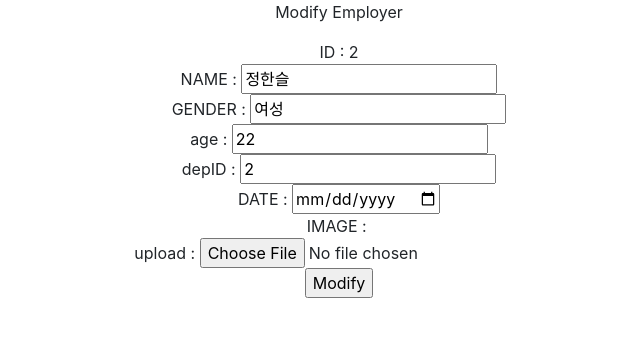
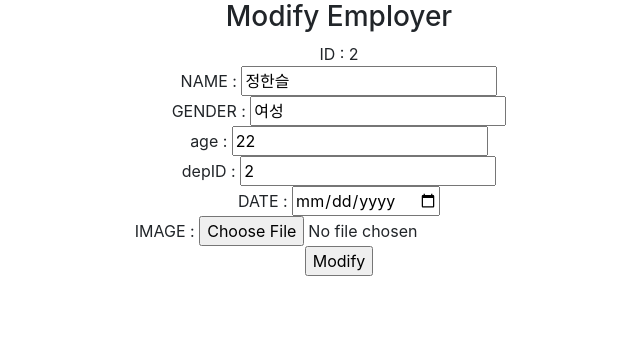
Before and after one commit to HanSeulChung/djangocompanytestpage, a Django app: a page that uses company/templates/emp/modifyEmployer.html in a window 1280 px wide. Shown: the part 56-393 px from the top of the page, without its empty margins (301-941 px from the left). Run offline with Django 4.2, Linux system fonts and the light colour scheme; data comes from the database, SQL or seed files in the repository; both versions use the stored data as it was after the commit; some libraries are stand-ins or nearby versions.

Commit message:
employer registe,modify error 수정

```diff
--- a/company/templates/dept/modifyDepartment.html
+++ b/company/templates/dept/modifyDepartment.html
@@ -9,7 +9,7 @@
 {% include 'dept/dept.navbar.html' %}
 	<body>
     <center>
-		<p>Modify Department</p>
+		<h3>Modify Department</h3>
 
 		{% if department_info %}
 		<form action="{% url 'company:modConD' %}" method="post">
--- a/company/templates/dept/registerDepartment.html
+++ b/company/templates/dept/registerDepartment.html
@@ -10,7 +10,7 @@
 {% include 'dept/dept.navbar.html' %}
 	<body>
     <center>
-		<p>Register Department</p>
+		<h3>Register Department</h3>
 
 		<form action="{% url 'company:regConD' %}" method="post">
 		{% csrf_token %}
--- a/company/templates/emp/modifyEmployer.html
+++ b/company/templates/emp/modifyEmployer.html
@@ -9,7 +9,7 @@
 {% include 'emp/emp.navbar.html' %}
 	<body>
     <center>
-		<p>Modify Employer</p>
+		<h3>Modify Employer</h3>
 
 		{% if employer_info %}
 		<form action="{% url 'company:modConE' %}" method="post">
@@ -23,12 +23,9 @@
             DATE : <input type="date"  name="DATE" value= {{ employer_info.Date_of_Join }}></br>
 
 
-            IMAGE : <img class="img-fluid rounded" src="{{ employer_info.upload_at.url }}" alt=""></br>
+            IMAGE : <input type ="file" name="Image" value = {{ employer_info.Photo_Image }}> </br>
 
 
-
-
-            upload : <input type ="file" name="upload" value = {{ employer_info.upload_at}}></br>
 			<input type="submit" value="Modify">
 		</form>
 		{% else %}
--- a/company/views.py
+++ b/company/views.py
@@ -70,15 +70,16 @@ def regConEmployer(request):
     NAME = request.POST['NAME']
     GENDER = request.POST['GENDER']
     age = request.POST['age']
-    depID = str(request.POST['depID'])
+    depID = Department.objects.get(Department_ID =request.POST['ID'])
     DATE = request.POST['DATE']
-    IMAGE = request.GET['IMAGE']
-    upload = request.POST['upload']
+    IMAGE = request.FILES.get('IMAGE')
+    # upload = request.POST['upload']
 
     qs = Employer(Employer_ID=ID, Department_ID= depID,
                   Employer_NAME=NAME,
                   Employer_GENDER=GENDER, Employer_age=age,
-                  Date_of_Join=DATE, Photo_Image=IMAGE, upload_at=upload)
+                  Date_of_Join=DATE, Photo_Image=IMAGE)
+                  # , upload_at=upload)
     qs.save()
 
     return HttpResponseRedirect(reverse('company:empAll'))
@@ -103,10 +104,10 @@ def modConEmployer(request):
     NAME = request.POST['NAME']
     GENDER = request.POST['GENDER']
     age = request.POST['age']
-    depID = str(request.POST['depID'])
+    depID = Department.objects.get(Department_ID=request.POST['ID'])
     DATE = request.POST['DATE']
-    IMAGE = request.GET['IMAGE']
-    upload = request.POST['upload']
+    IMAGE = request.FILES.get('IMAGE')
+    # upload = request.POST['upload']
 
     e_qs = Employer.objects.get(Employer_ID=ID)
 
@@ -117,7 +118,7 @@ def modConEmployer(request):
     e_qs.Department= depID
     e_qs.Date_of_Join = DATE
     e_qs.Photo_Image = IMAGE
-    e_qs.upload_at = upload
+    # e_qs.upload_at = upload
 
     e_qs.save()
 
```
Also changed, not shown: company/templates/emp/registerEmployer.html (+5 -3 lines), db.sqlite3.
